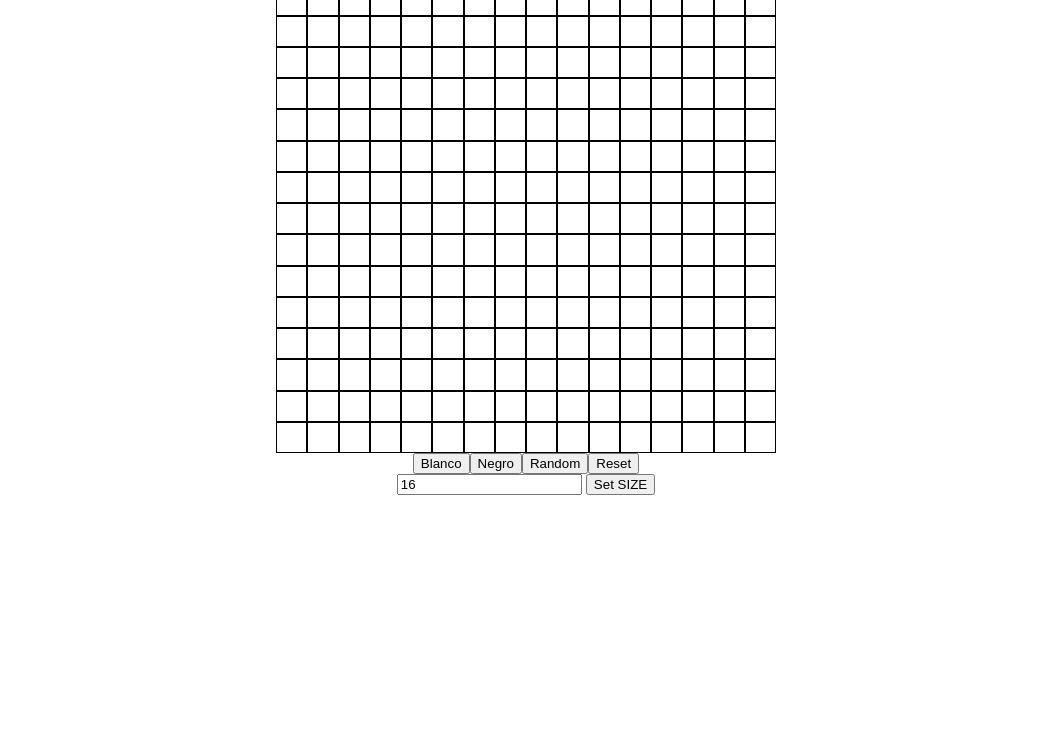
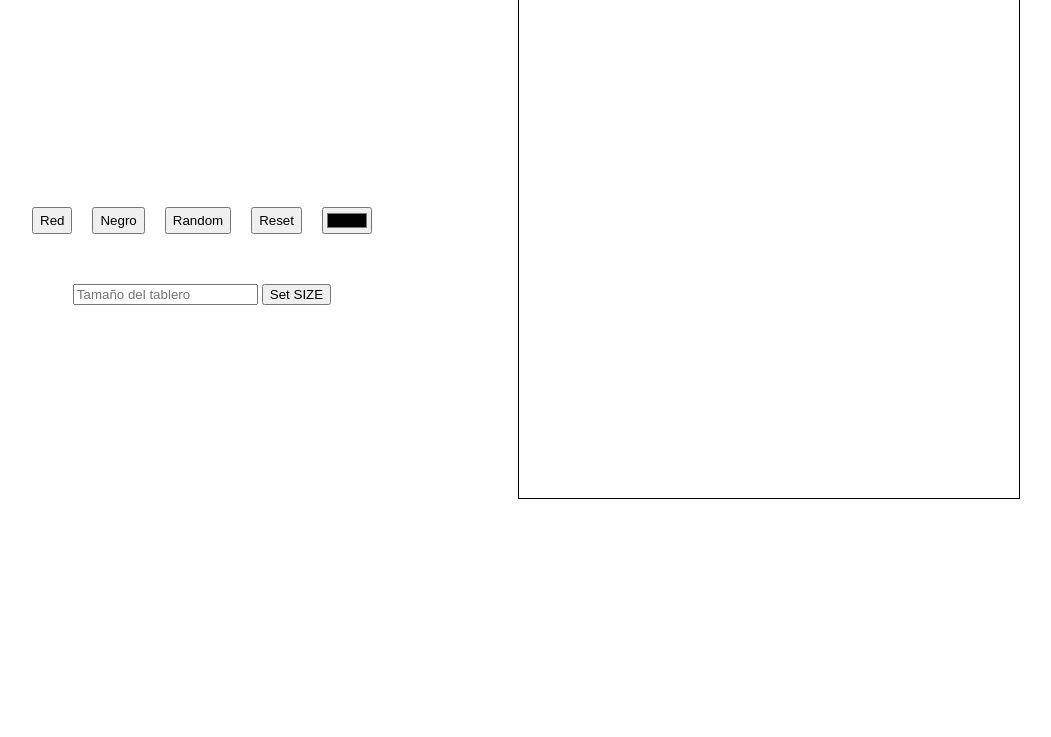
Before and after one commit to JulianMnZodd/Etch-A-Sketch, a plain HTML site: page index.html in a window 1280 px wide. Shown: the part 63-800 px from the top of the page, without its empty margins (114-1165 px from the left). Drawn offline with Linux system fonts and the light colour scheme.

Commit message:
añadiendo funcionalidad a los botones

```diff
--- a/index.html
+++ b/index.html
@@ -9,21 +9,27 @@
     <title>Pizarra</title>
 </head>
 <body>
+    <div class="title"><h1>SketchPad</h1></div>
     <main class="flex-container">
-        <div class="title"><h1>SketchPad</h1></div>
+        <section class="nav">
+            <article class="buttons">
+                <button onclick="setColor('red')">Red</button>
+                <button onclick="setColor('black')">Negro</button>
+                <button onclick="setColor('random')">Random</button>
+                <button onclick="limpiarTablero()">Reset</button>
+                <input type="color" name="" id="" value="black" onchange="setColor(this.value)">
+            </article>
+            <section>
+                <input class="size" type="text" placeholder="Tamaño del tablero"/>
+                <button class="size-btn" >Set SIZE</button>
+            </section>
+        </section>
+
         <section class="content">
             <article class="tablero"></article>
-            <article class="buttons">
-                <button>Blanco </button>
-                <button>Negro</button>
-                <button>Random</button>
-                <button>Reset</button>
-            </article>
+
         </section>
-        <section>
-            <input type="text" placeholder="Tamaño del tablero" value="16">
-            <button>Set SIZE</button>
-        </section>
+
     </main>
     <script src="/main.js"></script>
 </body>
--- a/main.js
+++ b/main.js
@@ -1,17 +1,65 @@
 
 document.addEventListener('DOMContentLoaded',function(){
     crearTablero(16);
+
+    let btn_size=document.querySelector('.size-btn')
+    btn_size.addEventListener('click',()=>{
+        let tam =getSize();
+        crearTablero(tam)
+    })
 })
 
+let $tablero = document.querySelector('.tablero')
 function crearTablero(tamanio){
-    let $tablero = document.querySelector('.tablero')
+    //let $tablero = document.querySelector('.tablero')
+    /***Elimina los elementos que sobran */
+    let pixel = $tablero.querySelectorAll('div')
+    pixel.forEach((div)=>div.remove())
+
+    /***se crean los pixeles a dibujar */
     $tablero.style.gridTemplateColumns= `repeat(${tamanio},1fr)`;
     $tablero.style.gridTemplateRows= `repeat(${tamanio},1fr)`;
 
     let numDivs = tamanio*tamanio;
     for(let i=0; i<numDivs; i++){
         let div = document.createElement('div');
-        div.style.cssText='border:solid 1px;'
+        div.addEventListener('mouseover',colorDiv)
         $tablero.insertAdjacentElement('beforeend',div);
     }
 }
+
+function getSize(){
+    let size = document.querySelector('.size').value
+    if (size>2 && size <=100){
+        return size
+    }
+    else{
+        alert('Ingrese un numero entre 2 y 100')
+    }
+}
+
+/******BOTONES */
+
+function limpiarTablero(){
+    let divs = $tablero.querySelectorAll('div')
+    divs.forEach((div)=>div.style.backgroundColor='white')
+}
+
+let color ='black'
+
+function setColor(colorElegido){
+   color = colorElegido
+}
+
+function colorDiv(){
+    if(color == 'random'){
+        this.style.backgroundColor = `hsl(${Math.random()*360},100%,50%)`
+    }
+    else if(color== 'red'){
+        this.style.backgroundColor = 'red'
+    }
+    else{
+        this.style.backgroundColor = color
+    }
+
+}
--- a/style.css
+++ b/style.css
@@ -1,19 +1,36 @@
+.title{
+    text-align: center;
+    font-size: 30px;
+    padding: 15px;
+}
+
 .tablero{
     width: 500px;
     height: 500px;
     display: grid;
     grid-template-columns: repeat(16,1fr);
     grid-template-columns: repeat(16,1fr);
+    border: solid 1px;
 }
 
 .flex-container{
     display: flex;
+    justify-content:space-evenly;
+    align-items: center;
+
+}
+
+.nav{
+    display: flex;
     justify-content: center;
     align-items: center;
     flex-direction: column;
+    gap: 50px;
 }
 
 .buttons{
+    margin-top: 15px;
     display: flex;
     justify-content: center;
+    gap: 20px;
 }
```
